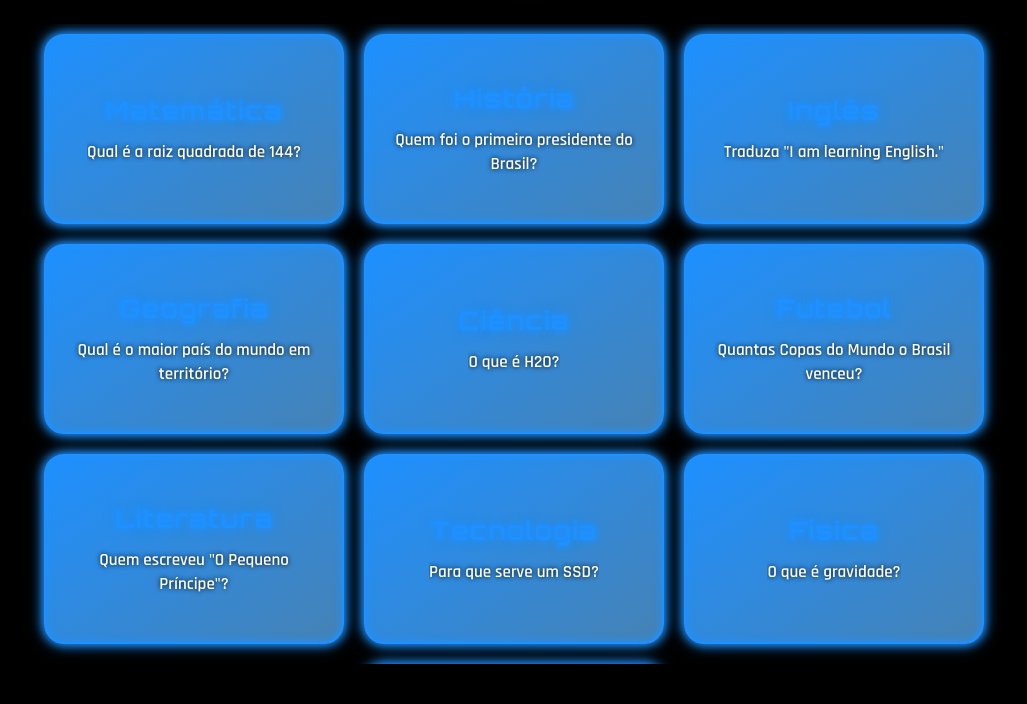
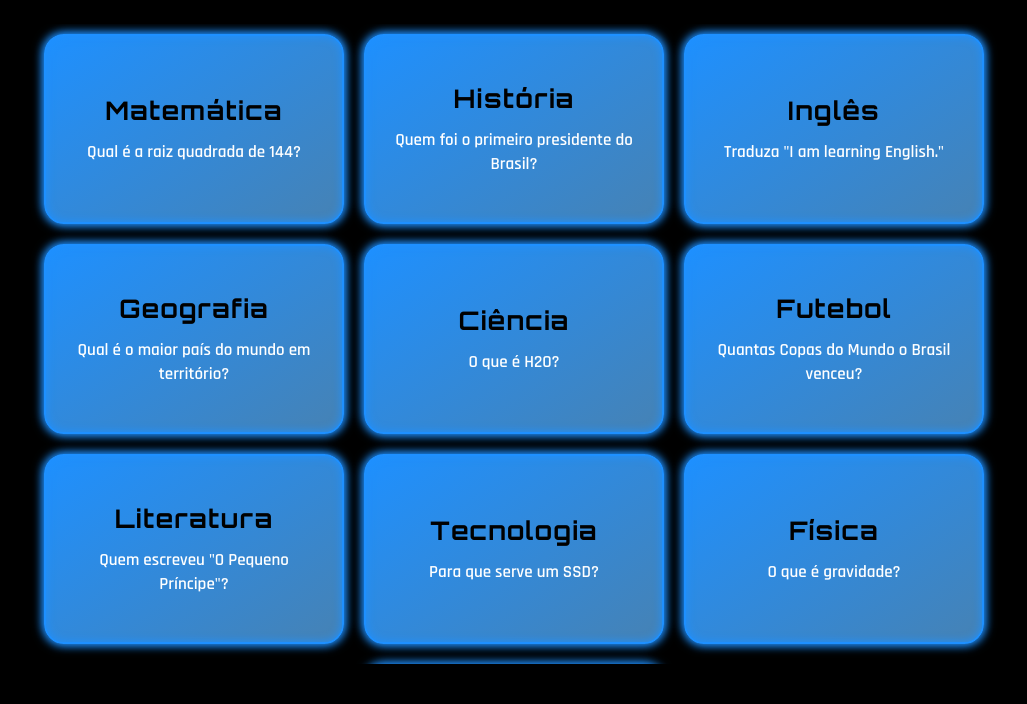
Before and after one commit to Lipaosantana/repositorio-felipe, a plain HTML site: page index.html in a window 1280 px wide. Shown: the part 117-821 px from the top of the page, without its empty margins (126-1153 px from the left). Drawn offline with Linux system fonts and the light colour scheme.

Commit message:
pacote 4

```diff
--- a/index.html
+++ b/index.html
@@ -21,7 +21,6 @@
       flex-direction: column;
       align-items: center;
       overflow-x: hidden;
-      text-shadow: 0 0 5px #000;
     }
     h1 {
       font-family: 'Orbitron', sans-serif;
@@ -29,7 +28,6 @@
       font-size: 3rem;
       margin-bottom: 40px;
       color: #1E90FF; /* Azul brilhante */
-      text-shadow: 0 0 10px #1E90FF, 0 0 20px #1E90FF;
     }
     .container {
       display: flex;
@@ -69,8 +67,7 @@
     }
     .flashcard:hover {
       transform: scale(1.05);
-      box-shadow: 0 0 18px #1E90FF, inset 0 0 12px #1E90FF;
-      animation: glow 1.4s ease-in-out infinite alternate;
+      box-shadow: 0 0 12px #1E90FF, inset 0 0 10px #1E90FF;
     }
     .flashcard.flipped {
       transform: rotateY(180deg) scale(1.05);
@@ -94,7 +91,7 @@
     .card-front {
       background: linear-gradient(145deg, #1E90FF, #4682B4); /* Gradiente azul */
       border: 2px solid #1E90FF;
-      box-shadow: 0 0 15px #1E90FF, inset 0 0 10px #1E90FF;
+      box-shadow: 0 0 12px #1E90FF, inset 0 0 10px #1E90FF;
     }
     .card-front h2 {
       font-family: 'Orbitron', sans-serif;
@@ -102,13 +99,12 @@
       font-size: 1.6rem;
       margin-bottom: 15px;
       letter-spacing: 1.2px;
-      color: #1E90FF;
-      text-shadow: 0 0 6px #1E90FF, 0 0 12px #1E90FF;
+      color: #000000; /* Título em preto */
     }
     .card-back {
       background: linear-gradient(145deg, #191970, #00008B); /* Gradiente azul escuro */
       border: 2px solid #00008B;
-      box-shadow: 0 0 20px #00008B, inset 0 0 10px #00008B;
+      box-shadow: 0 0 18px #00008B, inset 0 0 10px #00008B;
       transform: rotateY(180deg);
       color: #E0E0E0;
     }
@@ -119,21 +115,12 @@
       margin-bottom: 15px;
       letter-spacing: 1.1px;
       color: #00008B;
-      text-shadow: 0 0 6px #00008B, 0 0 12px #00008B;
     }
     .question-text, .answer-text {
       font-weight: 600;
       line-height: 1.4;
       max-height: 6em;
       overflow: hidden;
-    }
-    @keyframes glow {
-      0%, 100% {
-        box-shadow: 0 0 10px #1E90FF, 0 0 20px #1E90FF, 0 0 30px #1E90FF;
-      }
-      50% {
-        box-shadow: 0 0 18px #4682B4, 0 0 30px #4682B4, 0 0 40px #4682B4;
-      }
     }
   </style>
 </head>
```
